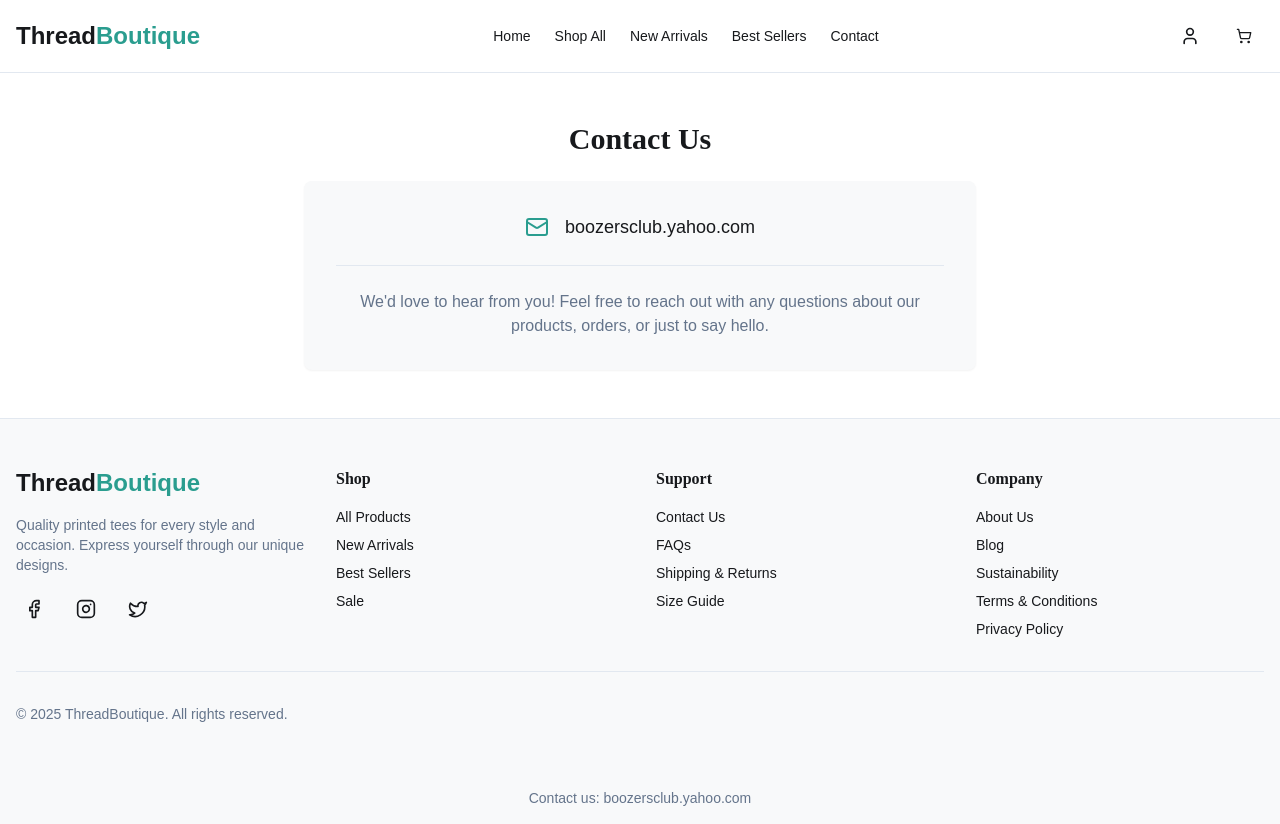
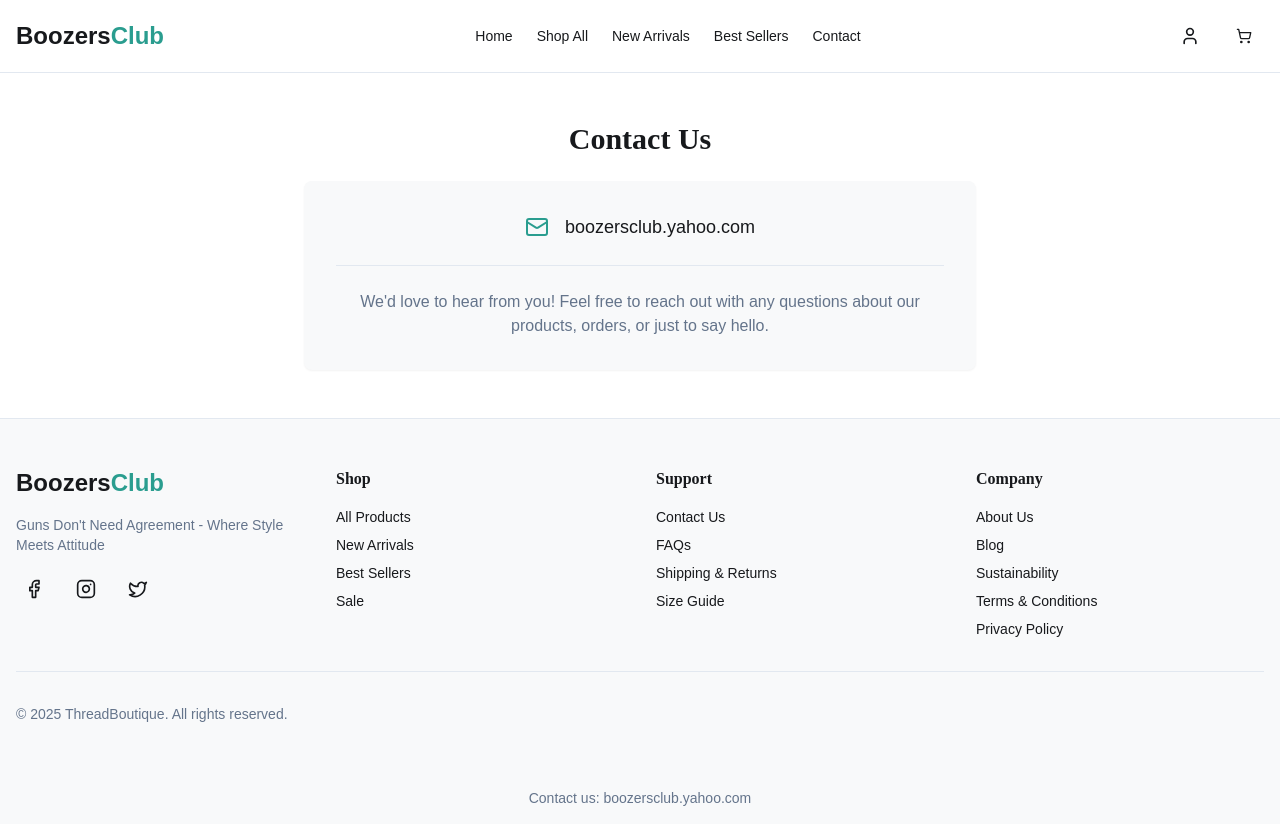
Before and after one commit to aravind0878/BOOZERS-CLUB, a React (Vite) app: page /contact in a window 1280 px wide. Built offline with nearby package versions, Linux system fonts and the light colour scheme.

Commit message:
Rename website and update tagline
Update website name and tagline throughout the application.

```diff
--- a/index.html
+++ b/index.html
@@ -3,12 +3,12 @@
   <head>
     <meta charset="UTF-8" />
     <meta name="viewport" content="width=device-width, initial-scale=1.0" />
-    <title>print-thread-boutique</title>
-    <meta name="description" content="Lovable Generated Project" />
-    <meta name="author" content="Lovable" />
+    <title>Boozers Club</title>
+    <meta name="description" content="Guns Don't Need Agreement - Bold Designs, Unfiltered Style" />
+    <meta name="author" content="Boozers Club" />
 
-    <meta property="og:title" content="print-thread-boutique" />
-    <meta property="og:description" content="Lovable Generated Project" />
+    <meta property="og:title" content="Boozers Club" />
+    <meta property="og:description" content="Guns Don't Need Agreement - Bold Designs, Unfiltered Style" />
     <meta property="og:type" content="website" />
     <meta property="og:image" content="https://lovable.dev/opengraph-image-p98pqg.png" />
 
--- a/src/components/Footer.tsx
+++ b/src/components/Footer.tsx
@@ -9,12 +9,13 @@ const Footer = () => {
           {/* Brand Section */}
           <div className="col-span-1 md:col-span-1">
             <Link to="/" className="inline-block font-bold text-2xl mb-4">
-              <span className="font-playfair">Thread</span>
-              <span className="text-brand-teal">Boutique</span>
+              <span className="font-playfair">Boozers</span>
+              <span className="text-brand-teal">Club</span>
             </Link>
             <p className="text-sm text-muted-foreground mb-4">
-              Quality printed tees for every style and occasion. Express yourself through our unique designs.
+              Guns Don't Need Agreement - Where Style Meets Attitude
             </p>
+
             <div className="flex space-x-4">
               <a href="#" className="p-2 rounded-full hover:bg-secondary transition">
                 <Facebook className="h-5 w-5" />
--- a/src/components/Navigation.tsx
+++ b/src/components/Navigation.tsx
@@ -18,8 +18,8 @@ const Navigation = () => {
       <div className="container mx-auto px-4 flex items-center justify-between">
         {/* Logo */}
         <Link to="/" className="font-bold text-2xl">
-          <span className="font-playfair">Thread</span>
-          <span className="text-brand-teal">Boutique</span>
+          <span className="font-playfair">Boozers</span>
+          <span className="text-brand-teal">Club</span>
         </Link>
 
         {/* Desktop Navigation */}
--- a/src/pages/Index.tsx
+++ b/src/pages/Index.tsx
@@ -1,4 +1,3 @@
-
 import { Link } from "react-router-dom";
 import Navigation from "@/components/Navigation";
 import Footer from "@/components/Footer";
@@ -21,10 +20,10 @@ const Index = () => {
           <div className="container mx-auto px-4 flex flex-col md:flex-row items-center">
             <div className="md:w-1/2 mb-10 md:mb-0 md:pr-12">
               <h1 className="text-4xl md:text-5xl font-playfair font-bold mb-4 md:mb-6">
-                Express Yourself With Custom Printed Tees
+                Guns Don't Need Agreement
               </h1>
               <p className="text-lg mb-6 md:mb-8 text-muted-foreground">
-                Discover our collection of premium, eco-friendly t-shirts featuring unique designs that make a statement.
+                Unleash your style with bold, unapologetic designs that speak louder than words.
               </p>
               <div className="flex flex-wrap gap-4">
                 <Button asChild size="lg" className="bg-brand-teal hover:bg-brand-teal/90">
```
